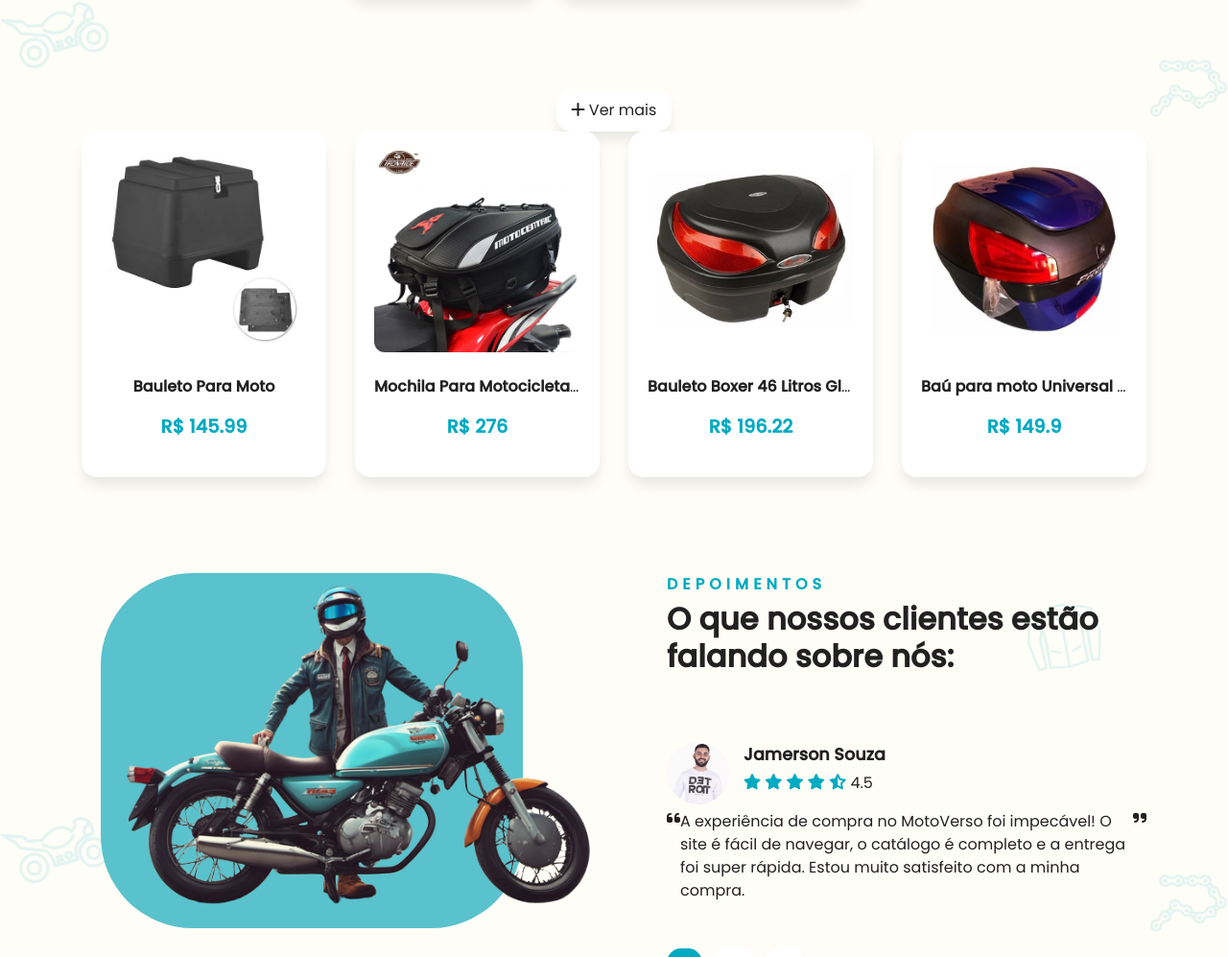
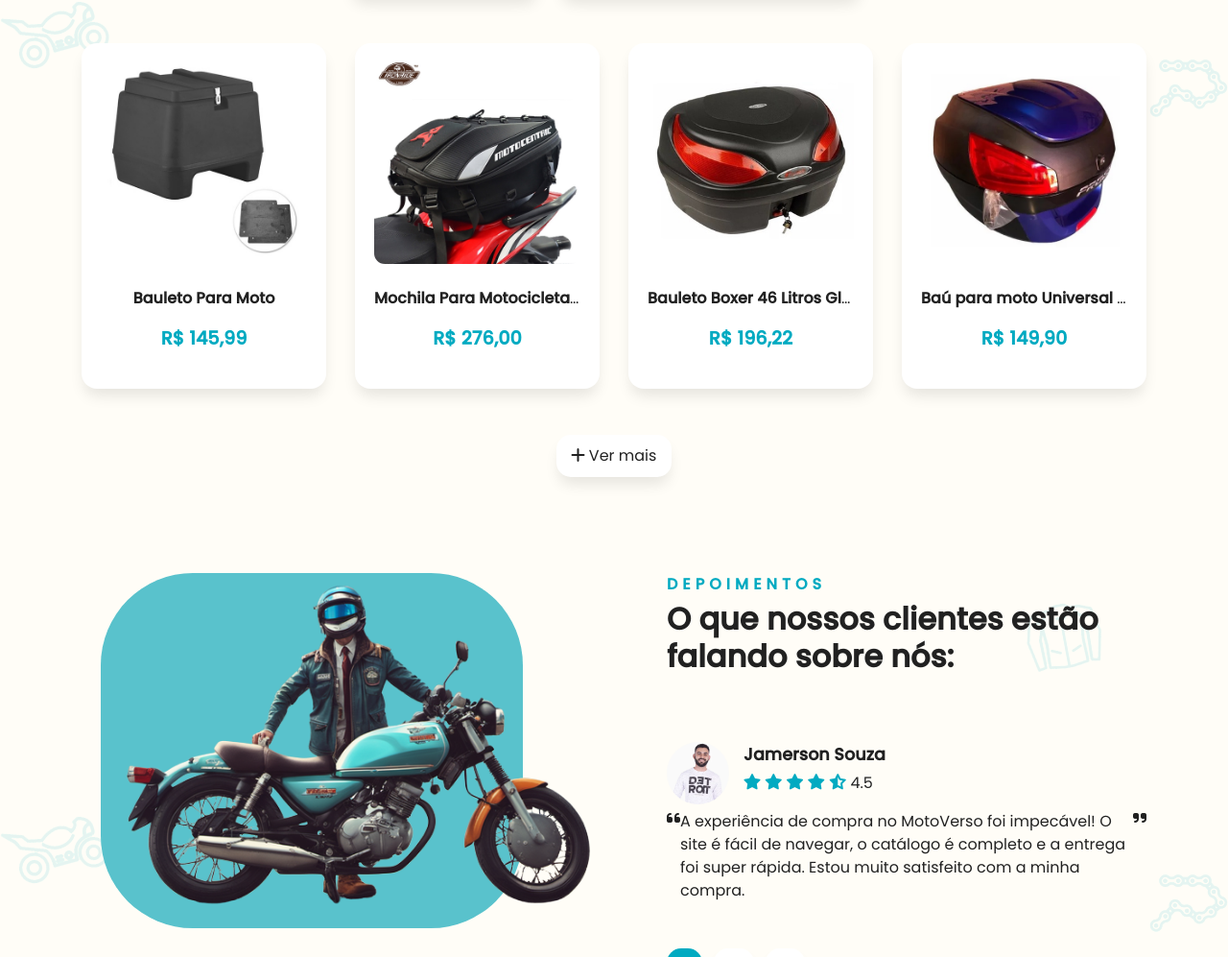
Before and after one commit to JamersonSouza/motoverso, a plain HTML site: page index.html in a window 1280 px wide. Shown: the part 1672-2669 px from the top of the page at 96% size. Drawn offline with Linux system fonts and the light colour scheme.

Commit message:
finalização da listagem do catálogo

```diff
--- a/assets/js/data.js
+++ b/assets/js/data.js
@@ -33,7 +33,7 @@ var CATALOGO = {
     "capacetes": [
         {
             "id": "capacete_1",
-            "img": "./img/capacetes/motoverso_capacete_1.jpg",
+            "img": "/assets/img/capacetes/motoverso_capacete_1.jpg",
             "name": "Capacete Pro Tork Viseira Cristal",
             "dsc": " Capacete New Liberty 3  chega para tomar conta das ruas, unindo originalidade e estilo.",
             "price": 132.99
@@ -43,7 +43,7 @@ var CATALOGO = {
     "equipamentos_de_protecao": [
         {
             "id": "luva_1",
-            "img": "./img/equipamentos_de_protecao/motoverso_luva_1.jpg",
+            "img": "/assets/img/equipamentos_de_protecao/motoverso_luva_1.jpg",
             "name": "Luva X11 Blackout Proteção Motociclista",
             "dsc": "Uma luva leve e arejada, com ótimo caimento, que serve para diversos ambientes de pilotagem (desde deslocamento urbano, até uso em estradas).",
             "price": 99.99
@@ -53,7 +53,7 @@ var CATALOGO = {
     "lubrificantes": [
         {
             "id": "yamalube_1",
-            "img": "./img/lubrificantes/motoverso_yamalube_1.jpg",
+            "img": "/assets/img/lubrificantes/motoverso_yamalube_1.jpg",
             "name": "Óleo Yamalube 20w50 4t Yamaha 1L",
             "dsc": " Óleo lubrificante mineral multiviscoso de alto desempenho SAE 20W-50, recomendado para motocicletas e quadriciclos com motores 4 tempos. Fornece excelente limpeza das peças do motor, resistência à oxidação e alta durabilidade em condições severas de operação .",
             "price": 40
@@ -62,7 +62,7 @@ var CATALOGO = {
     "roupas_acessorios": [
         {
             "id": "capa_de_chuva_1",
-            "img": "./img/roupas_acessorios/motoverso_capa_de_chuva_1.jpg",
+            "img": "/assets/img/roupas_acessorios/motoverso_capa_de_chuva_1.jpg",
             "name": "Capa De Chuva Motoboy Calça e Jaqueta",
             "dsc": "AS CAPAS DE CHUVA DA LINHA BRONZE SÃO AS MAIS TRADICIONAIS DA RM. O SEU TECIDO COMBINA FLEXIBILIDADE COM RESISTÊNCIA, PROPORCIONANDO LIBERDADE DE MOVIMENTOS E SEGURANÇA NAS MANOBRAS. ",
             "price": 67.99
@@ -72,7 +72,7 @@ var CATALOGO = {
     "pecas_de_reposicao": [
         {
             "id": "kit_relacao_kmc1",
-            "img": "./img/pecas_de_reposicao/motoverso_kit_relacao_kmc1.jpg",
+            "img": "/assets/img/pecas_de_reposicao/motoverso_kit_relacao_kmc1.jpg",
             "name": "Kit Relacao Transmissao Fazer 150 / Factor 150 Com Retentor",
             "dsc": "O kit relacao e fundamental para uma pilotagem segura, sendo responsavel por transmitir o movimento da saida da transmissao ate a roda traseira!",
             "price": 194.90
@@ -82,7 +82,7 @@ var CATALOGO = {
     "produto_limpeza": [
         {
             "id": "kit_limpeza_moto_1",
-            "img": "./img/produto_limpeza/motoverso_kit_limpeza_moto_1.jpg",
+            "img": "/assets/img/produto_limpeza/motoverso_kit_limpeza_moto_1.jpg",
             "name": "Kit Limpeza Completa de Moto Motux Nuber",
             "dsc": "O Motux 240ml. Desenvolvido para renovar e proteger o motor da motocicleta contra oxidação precoce. Produto resistente a altas temperaturas.",
             "price": 141.44
--- a/assets/js/main.js
+++ b/assets/js/main.js
@@ -13,15 +13,21 @@ catalog.events = {
 }
 catalog.metods = {
 
-    getItensCatalog: () => {
-        var filter = CATALOGO['bauletos'];
+    getItensCatalog: (categoria = 'bauletos') => {
+        var filter = CATALOGO[categoria];
         console.log('AQUI: ', filter);
+
+        $("#itemsCatalog").html('')
+
         $.each(filter, (i, e) => {
             let template = catalog.templates.item.replace(/\${imgs}/g, e.img)
             .replace(/\${name}/g, e.name)
-            .replace(/\${price}/g, e.price);
+            .replace(/\${price}/g, e.price.toFixed(2).replace('.', ','));
             $("#itemsCatalog").append(template)
         })
+
+        $('.container-categorias a').removeClass('ativo');
+        $('#list-' + categoria).addClass('ativo');
     }
 }
 
--- a/index.html
+++ b/index.html
@@ -145,30 +145,28 @@
 
                 <div class="col-12 text-center container-categorias mb-5">
 
-                        <a href="#" class="btn btn-white btn-sm mr-3 ativo"><i class="fas fa-box"></i>&nbsp;Bauletos</a>
+                        <a id="list-bauletos" onclick="catalog.metods.getItensCatalog('bauletos');" class="btn btn-white btn-sm mr-3 ativo"><i class="fas fa-box"></i>&nbsp;Bauletos</a>
 
-                        <a href="#" class="btn btn-white btn-sm mr-3"><iconify-icon class="iconify" width="22" heigth="22" icon="mdi:racing-helmet"></iconify-icon>&nbsp;Capacetes</a>
+                        <a id="list-capacetes" onclick="catalog.metods.getItensCatalog('capacetes');" class="btn btn-white btn-sm mr-3"><iconify-icon class="iconify" width="22" heigth="22" icon="mdi:racing-helmet"></iconify-icon>&nbsp;Capacetes</a>
 
-                        <a href="#" class="btn btn-white btn-sm mr-3"><iconify-icon class="iconify" width="22" heigth="22" icon="healthicons:ppe-gloves"></iconify-icon>&nbsp;
+                        <a id="list-equipamentos_de_protecao" onclick="catalog.metods.getItensCatalog('equipamentos_de_protecao');" class="btn btn-white btn-sm mr-3"><iconify-icon class="iconify" width="22" heigth="22" icon="healthicons:ppe-gloves"></iconify-icon>&nbsp;
                             Equipamentos de Proteção</a>
 
-                        <a href="#" class="btn btn-white btn-sm mr-3"><iconify-icon class="iconify"  width="22" heigth="22" icon="ri:oil-fill"></iconify-icon>&nbsp;Lubrificantes</a>
+                        <a id="list-lubrificantes" onclick="catalog.metods.getItensCatalog('lubrificantes');" class="btn btn-white btn-sm mr-3"><iconify-icon class="iconify"  width="22" heigth="22" icon="ri:oil-fill"></iconify-icon>&nbsp;Lubrificantes</a>
 
-                        <a href="#" class="btn btn-white btn-sm mr-3"><iconify-icon class="iconify" width="22" heigth="22" icon="game-icons:life-jacket"></iconify-icon>&nbsp;Roupas e acessórios</a>
+                        <a id="list-roupas_acessorios" onclick="catalog.metods.getItensCatalog('roupas_acessorios');" class="btn btn-white btn-sm mr-3"><iconify-icon class="iconify" width="22" heigth="22" icon="game-icons:life-jacket"></iconify-icon>&nbsp;Roupas e acessórios</a>
 
-                        <a href="#" class="btn btn-white btn-sm mr-3 mt-3"><iconify-icon class="iconify" width="22" heigth="22" icon="mdi:motor"></iconify-icon>&nbsp;Peças de Reposição</a>
+                        <a id="list-pecas_de_reposicao" onclick="catalog.metods.getItensCatalog('pecas_de_reposicao');" class="btn btn-white btn-sm mr-3 mt-3"><iconify-icon class="iconify" width="22" heigth="22" icon="mdi:motor"></iconify-icon>&nbsp;Peças de Reposição</a>
 
-                        <a href="#" class="btn btn-white btn-sm mr-3 mt-3"><iconify-icon class="iconify" width="22" heigth="22" icon="mdi:cleaning"></iconify-icon>&nbsp;Produtos para Limpeza e Cuidados</a>
+                        <a  id="list-produto_limpeza" onclick="catalog.metods.getItensCatalog('produto_limpeza');" class="btn btn-white btn-sm mr-3 mt-3"><iconify-icon class="iconify" width="22" heigth="22" icon="mdi:cleaning"></iconify-icon>&nbsp;Produtos para Limpeza e Cuidados</a>
 
                 </div>
                 <!-- itens do catalogo -->
             <div class="col-12">
                 <div class="row" id="itemsCatalog">
-
-
-                    <div class="col-12 text-center mt-5">
-                        <a href="#" class="btn btn-white btn-sm"><i class="fa fa-plus"></i>&nbsp;Ver mais</a>
-                    </div>
+                </div>
+                <div class="col-12 text-center mt-5">
+                    <a href="#" class="btn btn-white btn-sm"><i class="fa fa-plus"></i>&nbsp;Ver mais</a>
                 </div>
             </div>
 
```
